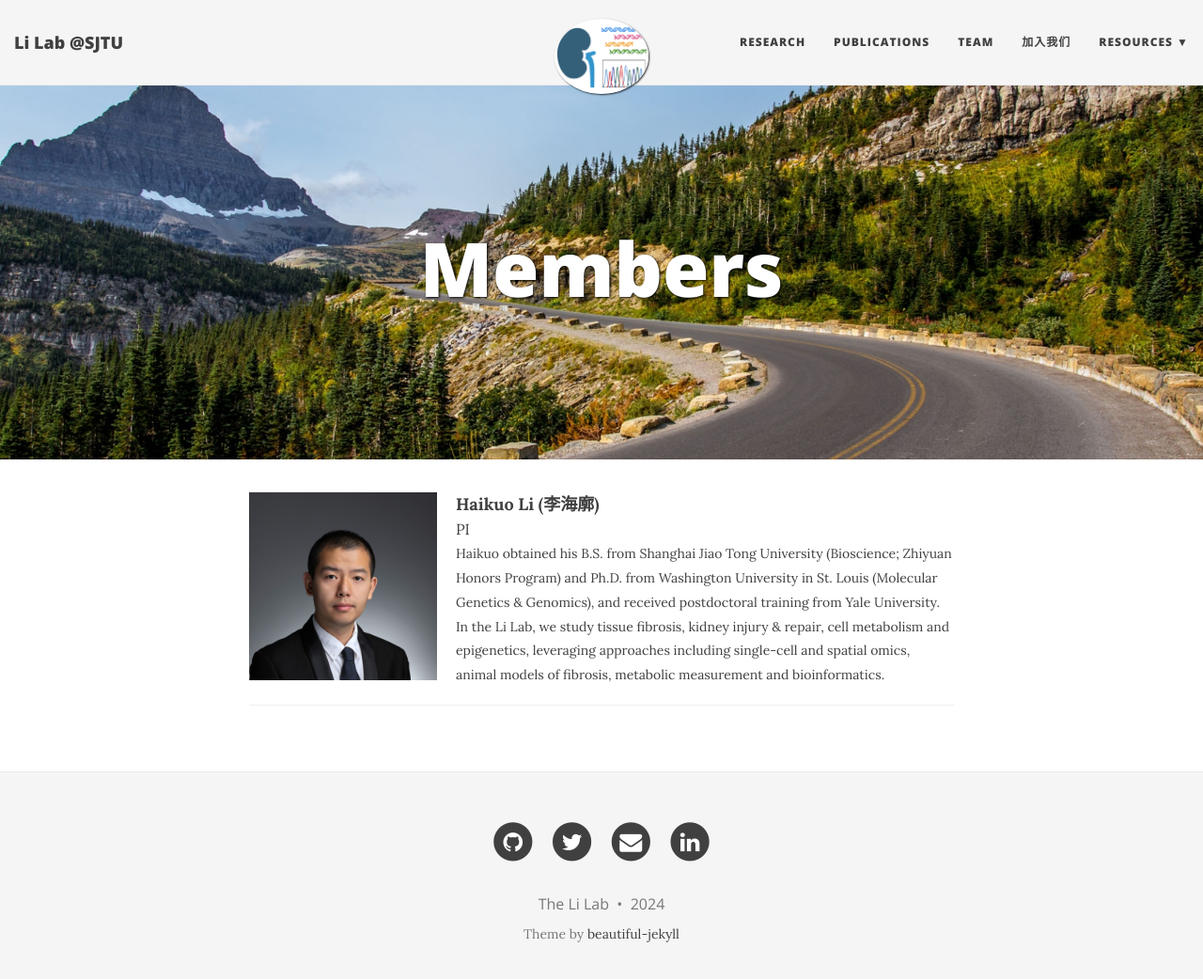
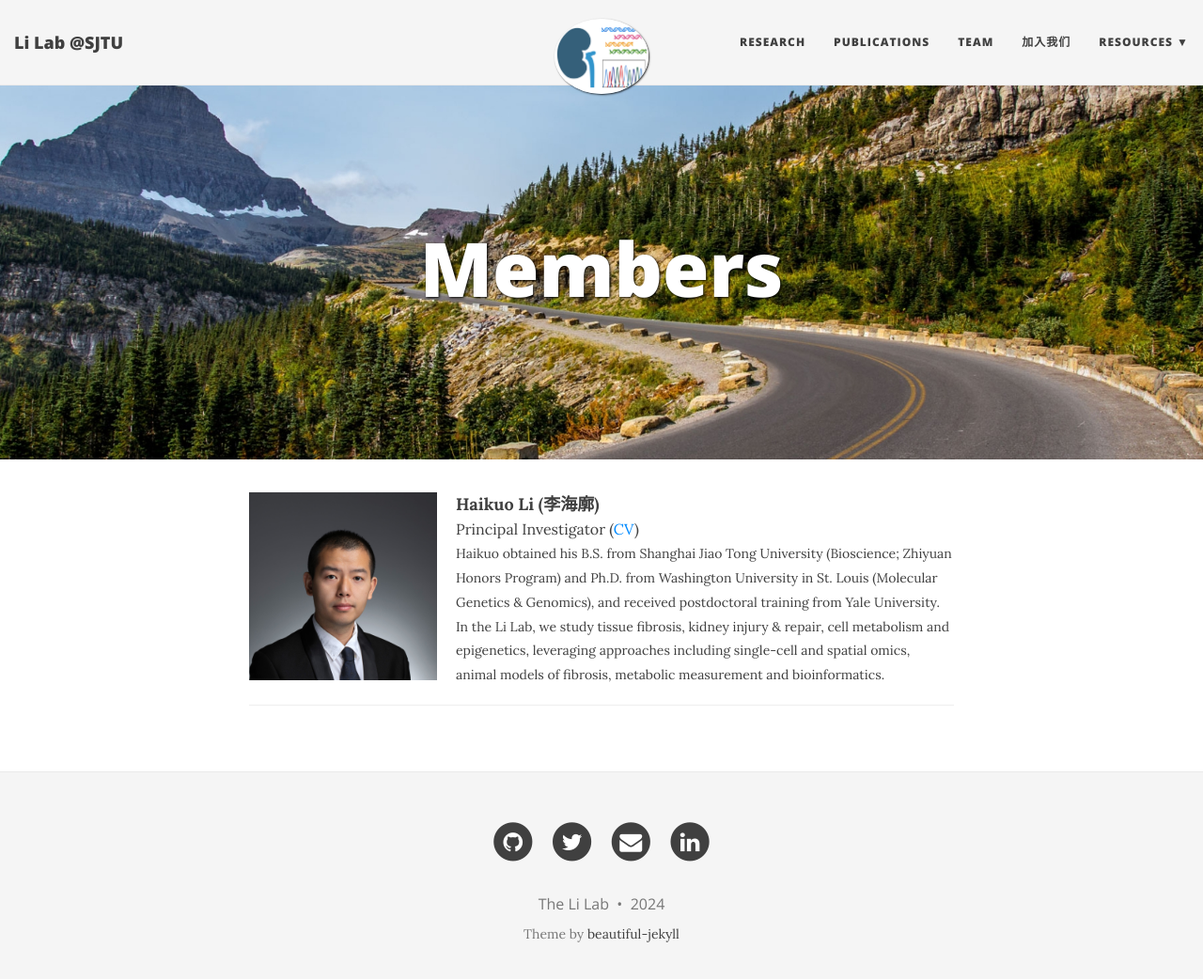
Before and after one commit to TheLiLab/thelilab.github.io, a Jekyll site: the page built from team.md, in a window 1280 px wide and 1055 px high. Shown: the top 1042 px of the window at 94% size. Built offline with Jekyll 4.4.1, drawn with Linux system fonts in a browser that asks for light colours; nearby versions of some CDN libraries.

Commit message:
Update team.md

```diff
--- a/team.md
+++ b/team.md
@@ -15,7 +15,7 @@ bigimg:
   <div style="flex-grow: 1;">
     <strong>Haikuo Li (李海廓)</strong><br>
     <span style="font-size: 16px;">
-      PI<br>
+      Principal Investigator (<a href="https://haikuoli.github.io/files/CV_202408.pdf" target="_blank">CV</a>)<br>
     </span>
 
     <span style="font-size: 14px;">
```
